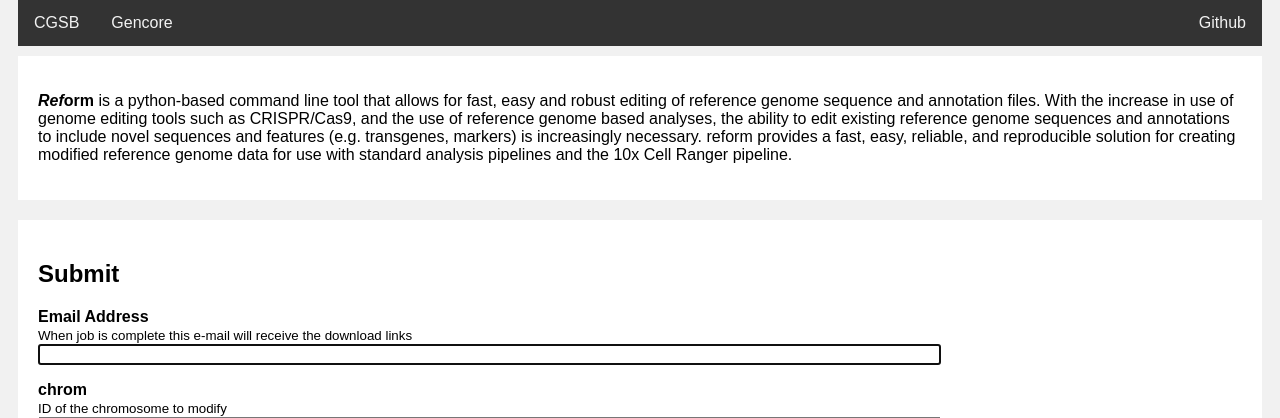
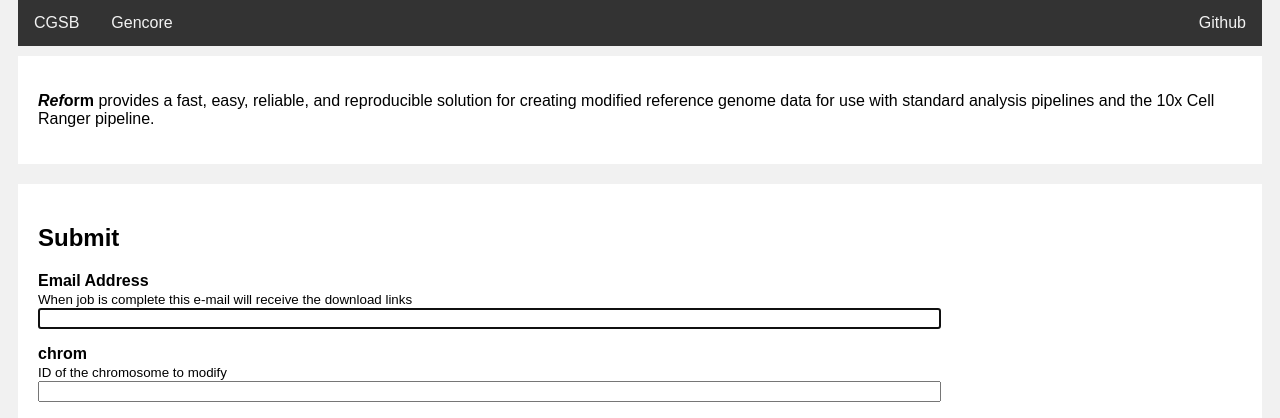
Before and after one commit to gencorefacility/reformWeb, a Flask app: page / in a window 1280 px wide. Shown: the part 201-619 px from the top of the page. Run offline with Flask 2, Linux system fonts and the light colour scheme; some libraries are stand-ins or nearby versions.

Commit message:
Shortened Intro

```diff
--- a/templates/index.html
+++ b/templates/index.html
@@ -108,10 +108,6 @@ body {
 }
 
 
-
-
-
-
     </style>
 
 </head>
@@ -130,12 +126,8 @@ body {
 
 <div class="fullcolumn">
     <div class="card">
-        <p><b><i>Ref</i>orm</b> is a python-based command line tool that allows for fast, easy and robust editing of
+        <p><b><i>Ref</i>orm</b> provides a fast, easy, reliable, and reproducible solution for creating modified
             reference genome
-            sequence and annotation files. With the increase in use of genome editing tools such as CRISPR/Cas9, and the
-            use of reference genome based analyses, the ability to edit existing reference genome sequences and
-            annotations to include novel sequences and features (e.g. transgenes, markers) is increasingly necessary.
-            reform provides a fast, easy, reliable, and reproducible solution for creating modified reference genome
             data for use with standard analysis pipelines and the 10x Cell Ranger pipeline.</p>
     </div>
 </div>
```
